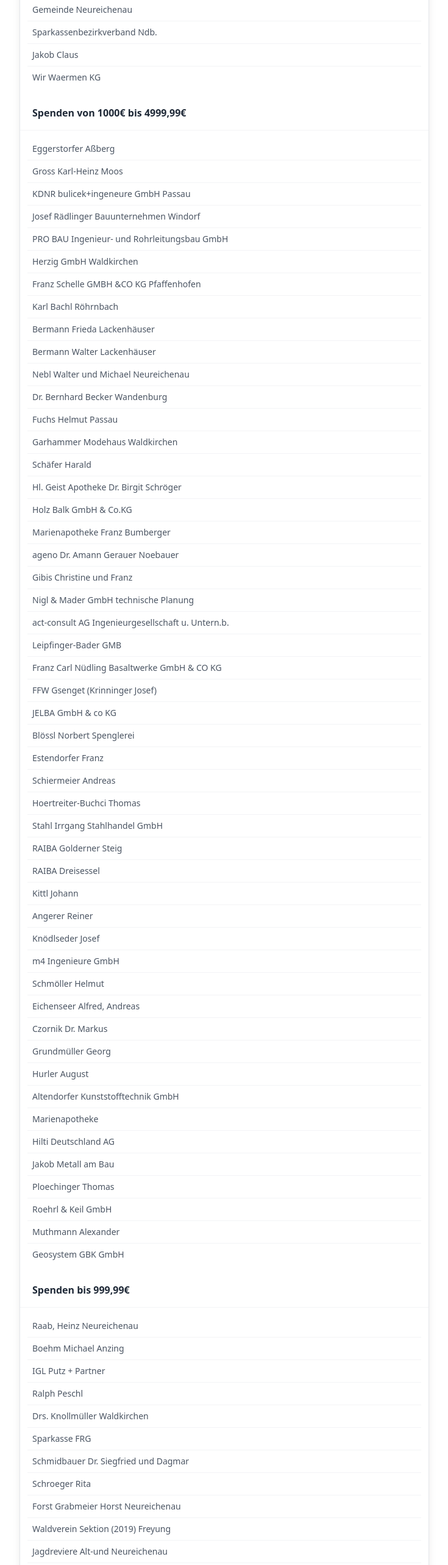
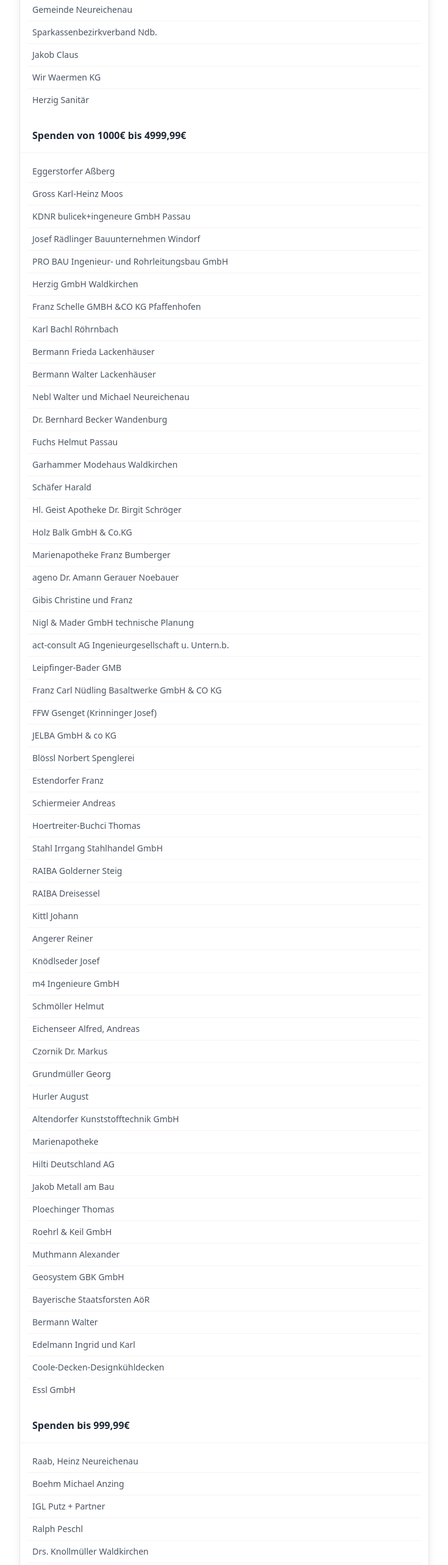
Before and after one commit to giggei/dreisessel, a SvelteKit app: page /spenden in a window 1280 px wide. Shown: the part 1505-4071 px from the top of the page at 61% size, without its empty margins (272-1007 px from the left). Built offline with nearby package versions, Linux system fonts and the light colour scheme.

Commit message:
Update Spender

```diff
--- a/src/routes/spenden/+page.svelte
+++ b/src/routes/spenden/+page.svelte
@@ -147,6 +147,11 @@
 										<tr>
 											<td class="p-2 whitespace-nowrap">
 												<div class="text-left">Wir Waermen KG</div>
+											</td>
+										</tr>
+										<tr>
+											<td class="p-2 whitespace-nowrap">
+												<div class="text-left">Herzig Sanitär</div>
 											</td>
 										</tr>
 									</tbody>
@@ -410,6 +415,31 @@
 										<tr>
 											<td class="p-2 whitespace-nowrap">
 												<div class="text-left">Geosystem GBK GmbH</div>
+											</td>
+										</tr>
+										<tr>
+											<td class="p-2 whitespace-nowrap">
+												<div class="text-left">Bayerische Staatsforsten AöR</div>
+											</td>
+										</tr>
+										<tr>
+											<td class="p-2 whitespace-nowrap">
+												<div class="text-left">Bermann Walter</div>
+											</td>
+										</tr>
+										<tr>
+											<td class="p-2 whitespace-nowrap">
+												<div class="text-left">Edelmann Ingrid und Karl</div>
+											</td>
+										</tr>
+										<tr>
+											<td class="p-2 whitespace-nowrap">
+												<div class="text-left">Coole-Decken-Designkühldecken</div>
+											</td>
+										</tr>
+										<tr>
+											<td class="p-2 whitespace-nowrap">
+												<div class="text-left">Essl GmbH</div>
 											</td>
 										</tr>
 									</tbody>
@@ -1066,6 +1096,46 @@
 												<div class="text-left">Dr. Reinhard August Roth und Christa Roth</div>
 											</td>
 										</tr>
+										<tr>
+											<td class="p-2 whitespace-nowrap">
+												<div class="text-left">Kobler-Rosing</div>
+											</td>
+										</tr>
+										<tr>
+											<td class="p-2 whitespace-nowrap">
+												<div class="text-left">DJK-SSC Lackenhäuser</div>
+											</td>
+										</tr>
+										<tr>
+											<td class="p-2 whitespace-nowrap">
+												<div class="text-left">Thür Stefan</div>
+											</td>
+										</tr>
+										<tr>
+											<td class="p-2 whitespace-nowrap">
+												<div class="text-left">Nigl & Mader GmbH technische Planung</div>
+											</td>
+										</tr>
+										<tr>
+											<td class="p-2 whitespace-nowrap">
+												<div class="text-left">Denk E-Bike Center</div>
+											</td>
+										</tr>
+										<tr>
+											<td class="p-2 whitespace-nowrap">
+												<div class="text-left">Mörtl Eduard Textilreinigung</div>
+											</td>
+										</tr>
+										<tr>
+											<td class="p-2 whitespace-nowrap">
+												<div class="text-left">Hitzler Ludwig</div>
+											</td>
+										</tr>
+										<tr>
+											<td class="p-2 whitespace-nowrap">
+												<div class="text-left">Weidner Elisabeth</div>
+											</td>
+										</tr>
 									</tbody>
 								</table>
 							</div>
```
